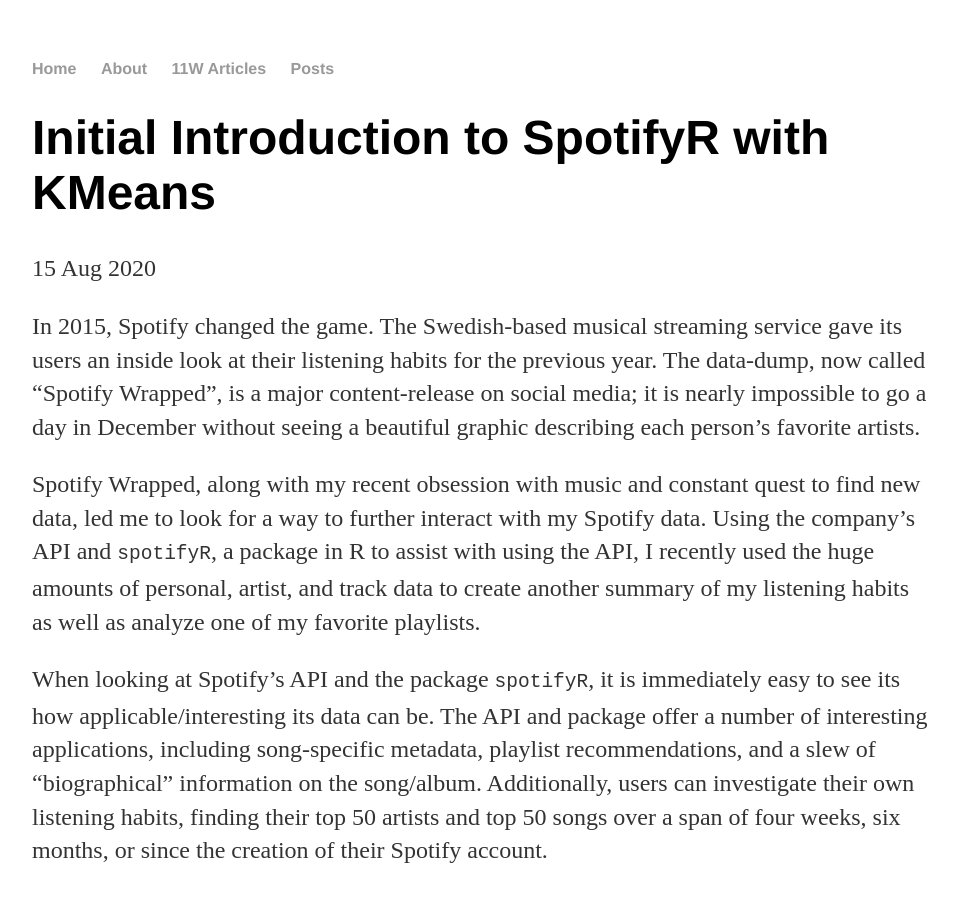
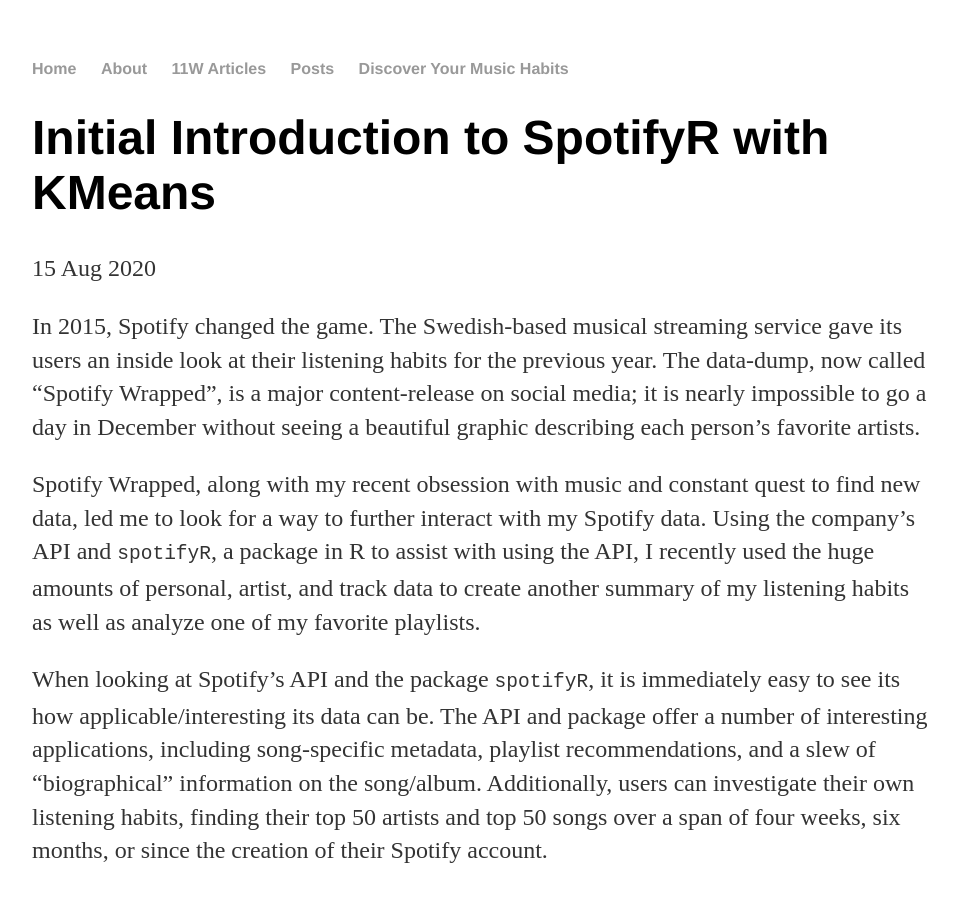
Before and after one commit to mtnartker/mtnartker.github.io, a Jekyll site: the page built from _posts/2020-08-15-spotify-api-spotifyr-intro.md, in a window 1280 px wide and 900 px high. Shown: the whole window, without its empty margins (160-1118 px from the left). Built offline with Jekyll 4.4.1, drawn with Linux system fonts in a browser that asks for light colours.

Commit message:
Update default.html

```diff
--- a/_layouts/default.html
+++ b/_layouts/default.html
@@ -13,6 +13,7 @@
 		        	<li><a href="/about">About</a></li>
 	        		<li><a href="/example_works">11W Articles</a></li>
 	        		<li><a href="/blog">Posts</a></li>
+				<li><a href="/spotify_discover">Discover Your Music Habits</a></li>
 	    		</ul>
 			</nav>
 			<div class="container">
```
